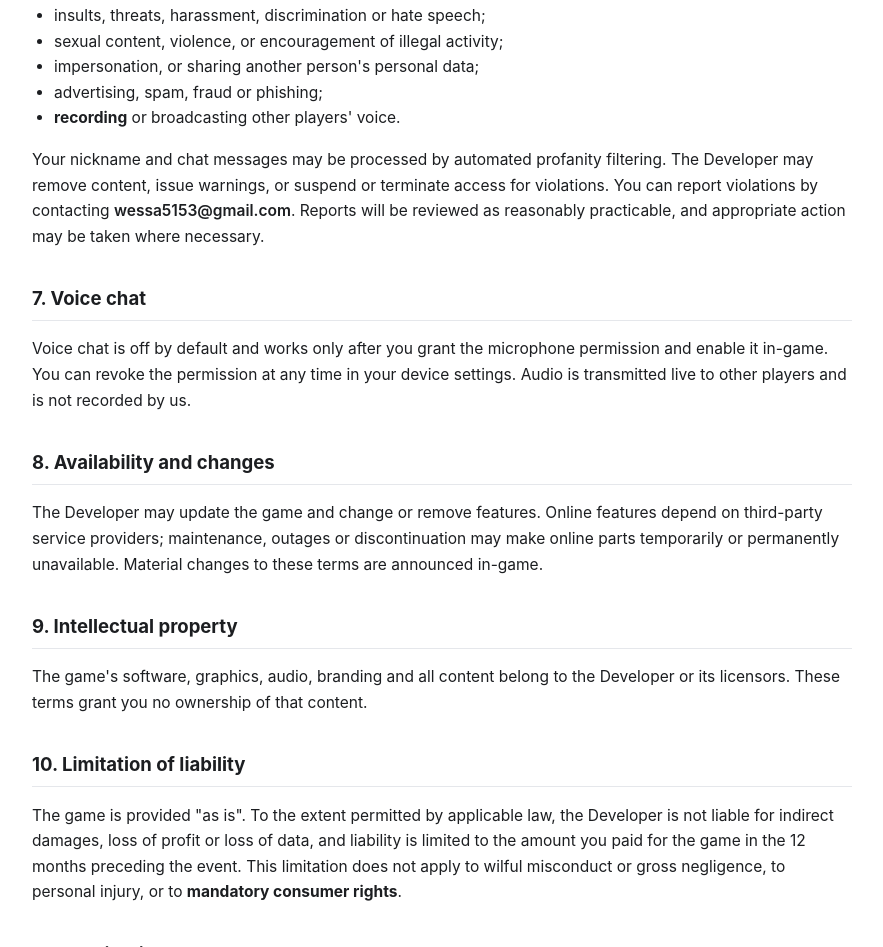
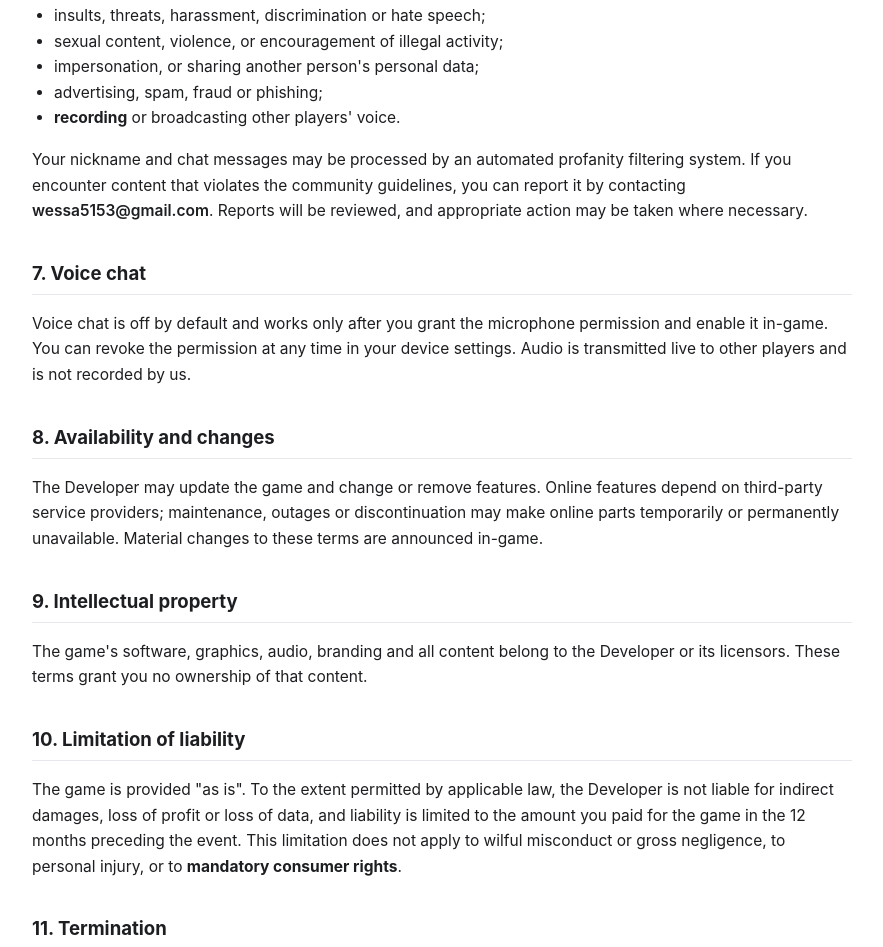
Before and after one commit to wessa5153-del/roll-legal, a plain HTML site: page terms.html in a window 1280 px wide. Shown: the part 1691-2638 px from the top of the page, without its empty margins (198-1081 px from the left). Drawn offline with Linux system fonts and the light colour scheme.

Commit message:
Revise profanity filtering and reporting text
Updated language for clarity and conciseness regarding profanity filtering and reporting violations.

```diff
--- a/terms.html
+++ b/terms.html
@@ -87,9 +87,8 @@ to other players. The following is <strong>strictly prohibited</strong>:</p>
 <li>advertising, spam, fraud or phishing;</li>
 <li><strong>recording</strong> or broadcasting other players' voice.</li>
 </ul>
-<p>Your nickname and chat messages may be processed by automated profanity filtering. The Developer may remove content, issue
-warnings, or suspend or terminate access for violations. You can report violations by contacting
-<span class="fill">wessa5153@gmail.com</span>. Reports will be reviewed as reasonably practicable, and appropriate action may be taken where necessary.</p>
+<p>Your nickname and chat messages may be processed by an automated profanity filtering system. If you encounter content that violates the community guidelines, you can report it by contacting
+<span class="fill">wessa5153@gmail.com</span>. Reports will be reviewed, and appropriate action may be taken where necessary.</p>
 
 <h2>7. Voice chat</h2>
 <p>Voice chat is off by default and works only after you grant the microphone permission and enable it in-game.
```
